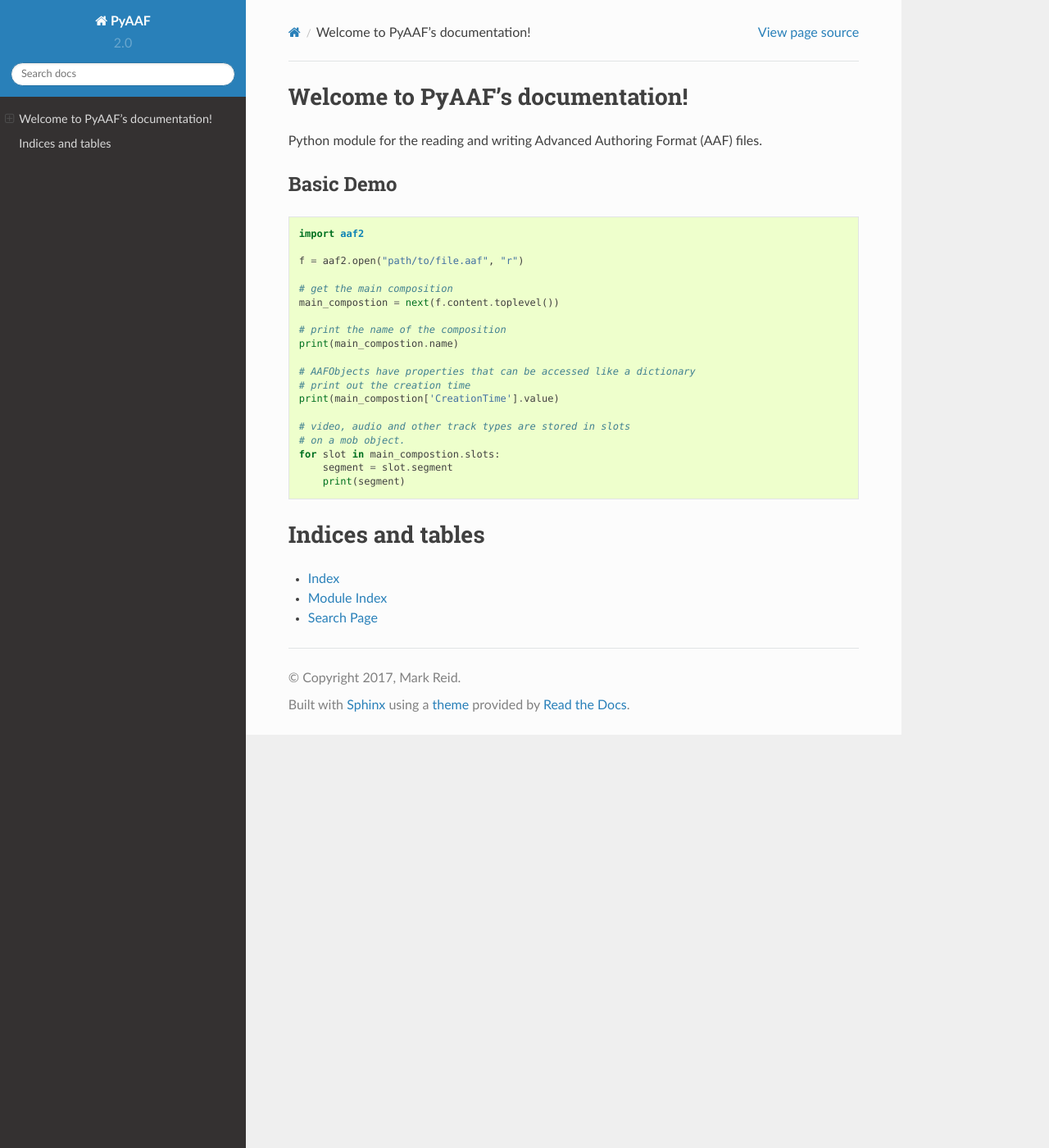
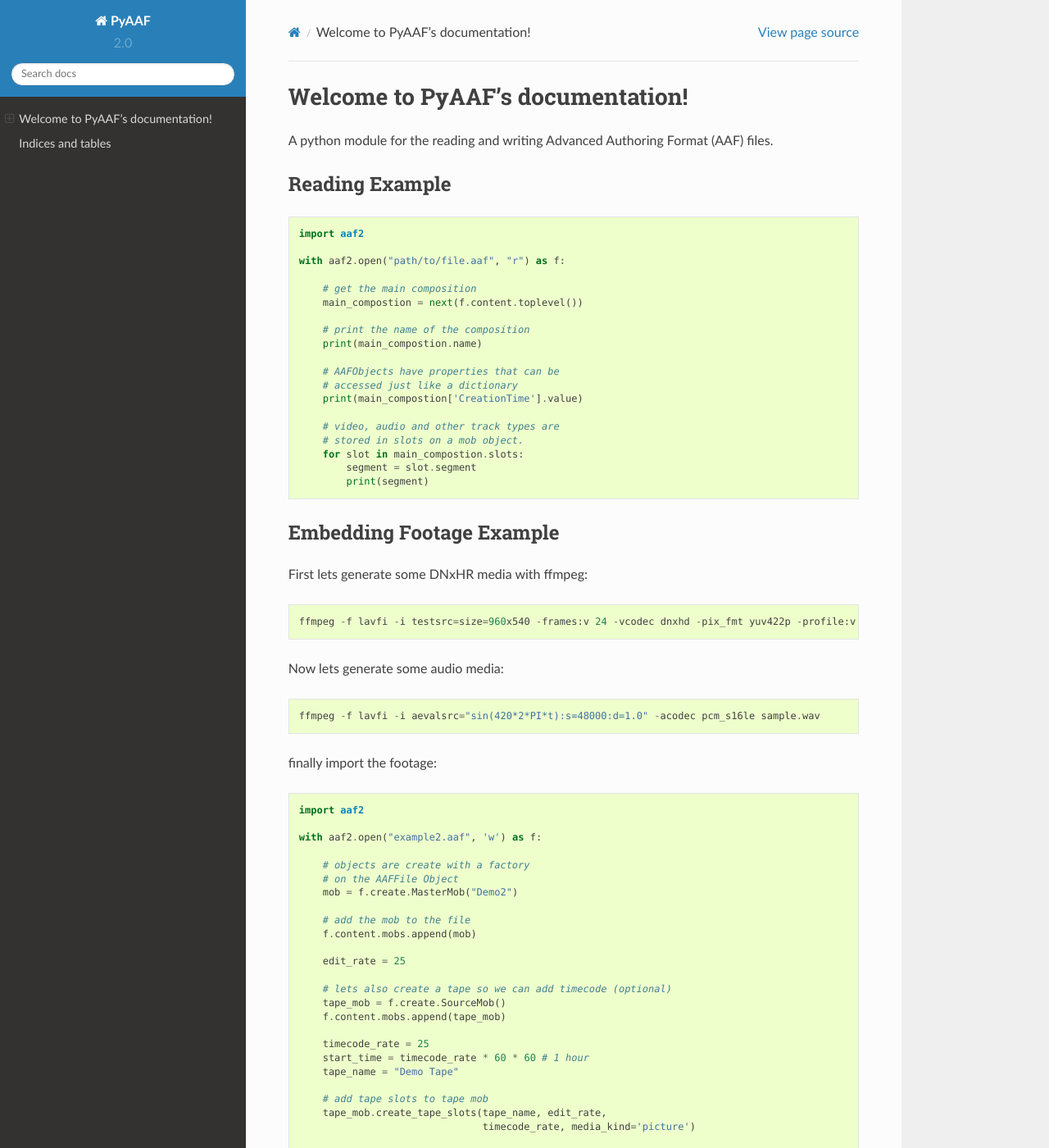
Before and after one commit to markreidvfx/pyaaf2, a Sphinx documentation site: the page built from docs/source/index.rst, in a window 1280 px wide and 1400 px high. Shown: the whole window at 82% size. Built offline with Sphinx 7.4.7 and the Read the Docs theme 2.0.0, drawn with Linux system fonts in a browser that asks for light colours; some of the changed text lies outside the part shown.

Commit message:
added embedding exaample doc

```diff
--- a/docs/source/index.rst
+++ b/docs/source/index.rst
@@ -3,32 +3,77 @@
 Welcome to PyAAF's documentation!
 =================================
 
-Python module for the reading and writing Advanced Authoring Format (AAF) files.
+A python module for the reading and writing Advanced Authoring Format (AAF) files.
 
-Basic Demo
-----------
+Reading Example
+---------------
 
 ::
 
     import aaf2
 
-    f = aaf2.open("path/to/file.aaf", "r")
+    with aaf2.open("path/to/file.aaf", "r") as f:
 
-    # get the main composition
-    main_compostion = next(f.content.toplevel())
+        # get the main composition
+        main_compostion = next(f.content.toplevel())
 
-    # print the name of the composition
-    print(main_compostion.name)
+        # print the name of the composition
+        print(main_compostion.name)
 
-    # AAFObjects have properties that can be accessed like a dictionary
-    # print out the creation time
-    print(main_compostion['CreationTime'].value)
+        # AAFObjects have properties that can be
+        # accessed just like a dictionary
+        print(main_compostion['CreationTime'].value)
 
-    # video, audio and other track types are stored in slots
-    # on a mob object.
-    for slot in main_compostion.slots:
-        segment = slot.segment
-        print(segment)
+        # video, audio and other track types are
+        # stored in slots on a mob object.
+        for slot in main_compostion.slots:
+            segment = slot.segment
+            print(segment)
+
+Embedding Footage Example
+-------------------------
+
+First lets generate some DNxHR media with ffmpeg::
+
+    ffmpeg -f lavfi -i testsrc=size=960x540 -frames:v 24 -vcodec dnxhd -pix_fmt yuv422p -profile:v dnxhr_lb sample.dnxhd
+
+Now lets generate some audio media::
+
+    ffmpeg -f lavfi -i aevalsrc="sin(420*2*PI*t):s=48000:d=1.0" -acodec pcm_s16le sample.wav
+
+finally import the footage::
+
+    import aaf2
+
+    with aaf2.open("example2.aaf", 'w') as f:
+
+        # objects are create with a factory
+        # on the AAFFile Object
+        mob = f.create.MasterMob("Demo2")
+
+        # add the mob to the file
+        f.content.mobs.append(mob)
+
+        edit_rate = 25
+
+        # lets also create a tape so we can add timecode (optional)
+        tape_mob = f.create.SourceMob()
+        f.content.mobs.append(tape_mob)
+
+        timecode_rate = 25
+        start_time = timecode_rate * 60 * 60 # 1 hour
+        tape_name = "Demo Tape"
+
+        # add tape slots to tape mob
+        tape_mob.create_tape_slots(tape_name, edit_rate,
+                                   timecode_rate, media_kind='picture')
+
+        # create sourceclip that references timecode
+        tape_clip = tape_mob.create_source_clip(1, start_time)
+
+        # now finally import the generated media
+        mob.import_dnxhd_essence("sample.dnxhd", edit_rate, tape_clip)
+        mob.import_audio_essence("sample.wav", edit_rate)
 
 
 .. toctree::
```
